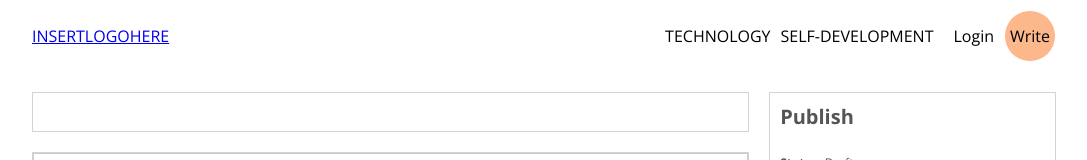
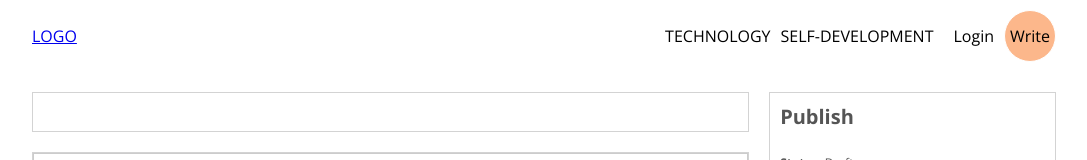
Before and after one commit to jcat1504/SliceOfLifeBlog, a React (Create React App) app in the folder slice-of-life-react/: page /write in a window 1280 px wide. Shown: the top 160 px of the page, without its empty margins (96-1183 px from the left). Built offline with nearby package versions, Linux system fonts and the light colour scheme.

Commit message:
Home component updated with fetching post data

```diff
--- a/slice-of-life-react/src/components/Navbar.jsx
+++ b/slice-of-life-react/src/components/Navbar.jsx
@@ -16,7 +16,7 @@ const Navbar = () => {
         <div className='navbar'>
             <div className='container'>
                 <div className='logo'>
-                    <a href="/">INSERTLOGOHERE</a>
+                    <a href="/">LOGO</a>
                 </div>
                 <div className='links'>
                     <Link className='link' to="/?cat=technology">
--- a/slice-of-life-react/src/pages/Home.jsx
+++ b/slice-of-life-react/src/pages/Home.jsx
@@ -5,18 +5,18 @@ import { Link, useLocation } from 'react-router-dom';
 const Home = () => {
     const [posts, setPosts] = useState([]);
 
-    const searchQuery = useLocation().search;
+    const cat = useLocation().search;
     useEffect(() => {
         const fetchData = async () => {
             try {
-                const res = await axios.get(`posts${searchQuery}`);
+                const res = await axios.get(`/posts${cat}`);
                 setPosts(res.data);
             } catch (err) {
                 console.log(err);
             }
         };
         fetchData();
-    }, [searchQuery]);
+    }, [cat]);
 
     const getText = html => {
         const doc = new DOMParser().parseFromString(html, "text/html");
@@ -26,15 +26,19 @@ const Home = () => {
     return (
         <div className="home">
             <div className="posts">
+                {/*mapping over posts here */}
                 {posts.map((post) => {
                     <div className="post" key={post.id}>
                         <div className="post-img">
+                            {/*post img */}
                             <img src={`.../upload/${post.img}`} alt="post img cover" />
                         </div>
                         <div className="content">
+                            {/*link to post pg */}
                             <Link className="link" to={`/post/${post.id}`}>
                             <h1>{post.title}</h1>
                             </Link>
+                            {/*post desc*/}
                             <p>{getText(post.desc)}</p>
                             <Link className="link" to={`/post/${post.id}`}>
                                 <button>Read More</button>
```
Also changed, not shown: 1 other file (tests, documents, lock files or other folders).
